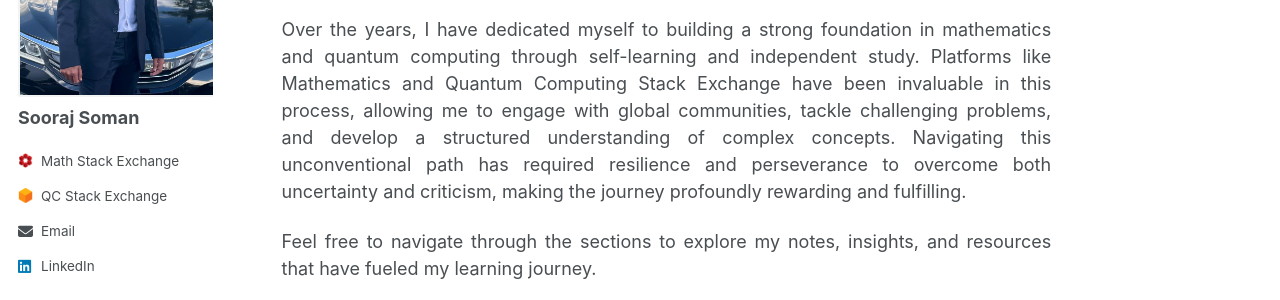
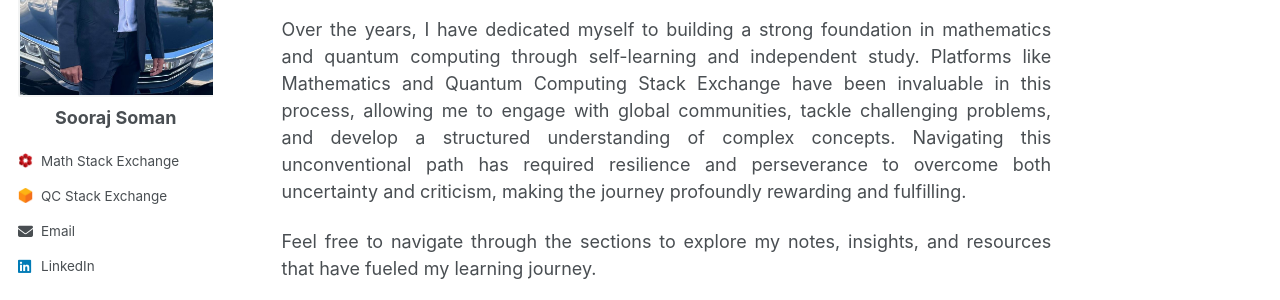
Before and after one commit to soorajss1729/soorajss1729.github.io, a Jekyll site: the page built from _pages/about.md, in a window 1280 px wide. Shown: the part 259-559 px from the top of the page. Built offline with Jekyll 4.4.1, drawn with Linux system fonts in a browser that asks for light colours.

Commit message:
Update _sidebar.scss

```diff
--- a/_sass/_sidebar.scss
+++ b/_sass/_sidebar.scss
@@ -110,6 +110,7 @@
 
 .author__name {
   margin: 0;
+  text-align: center; /* Center the text horizontally */
 
   @include breakpoint($large) {
     margin-top: 10px;
```
